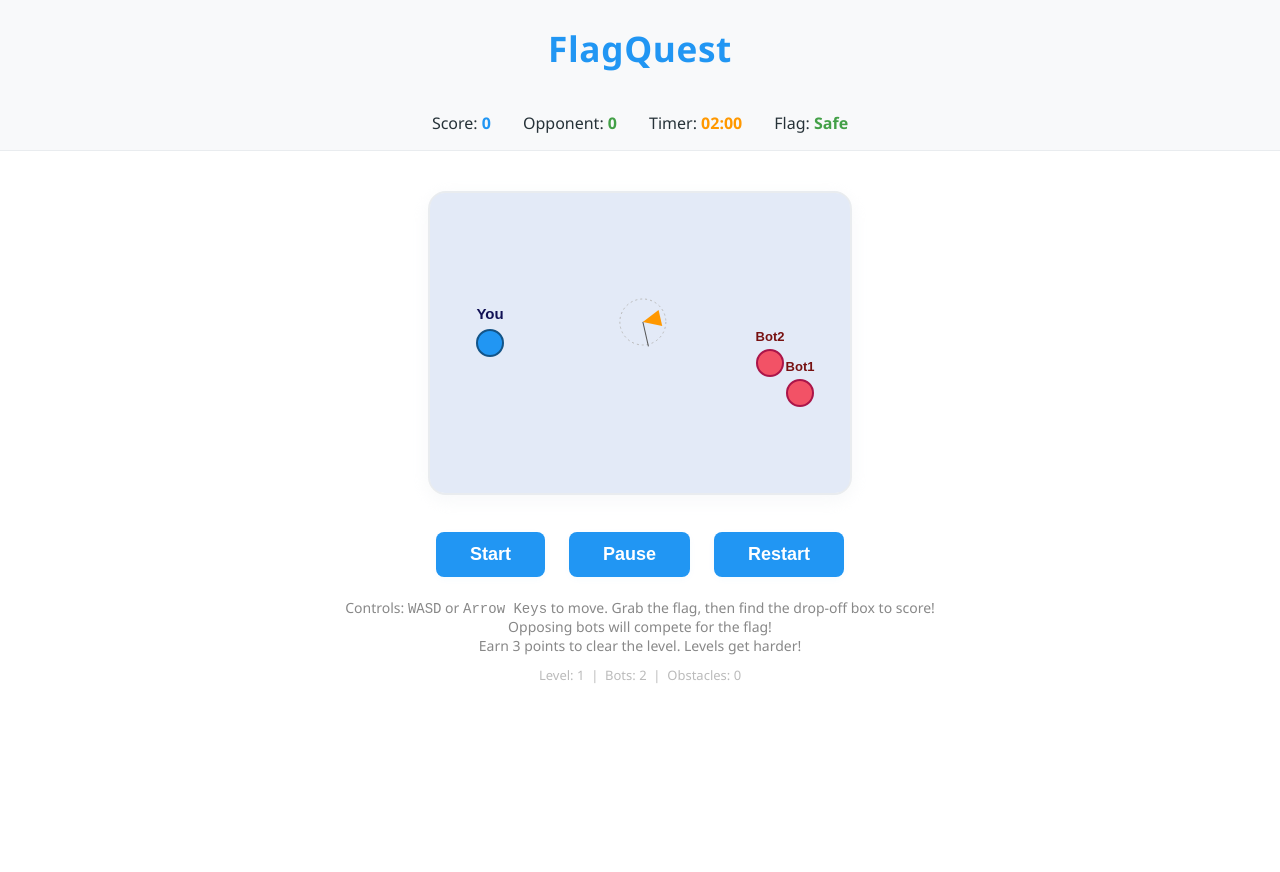
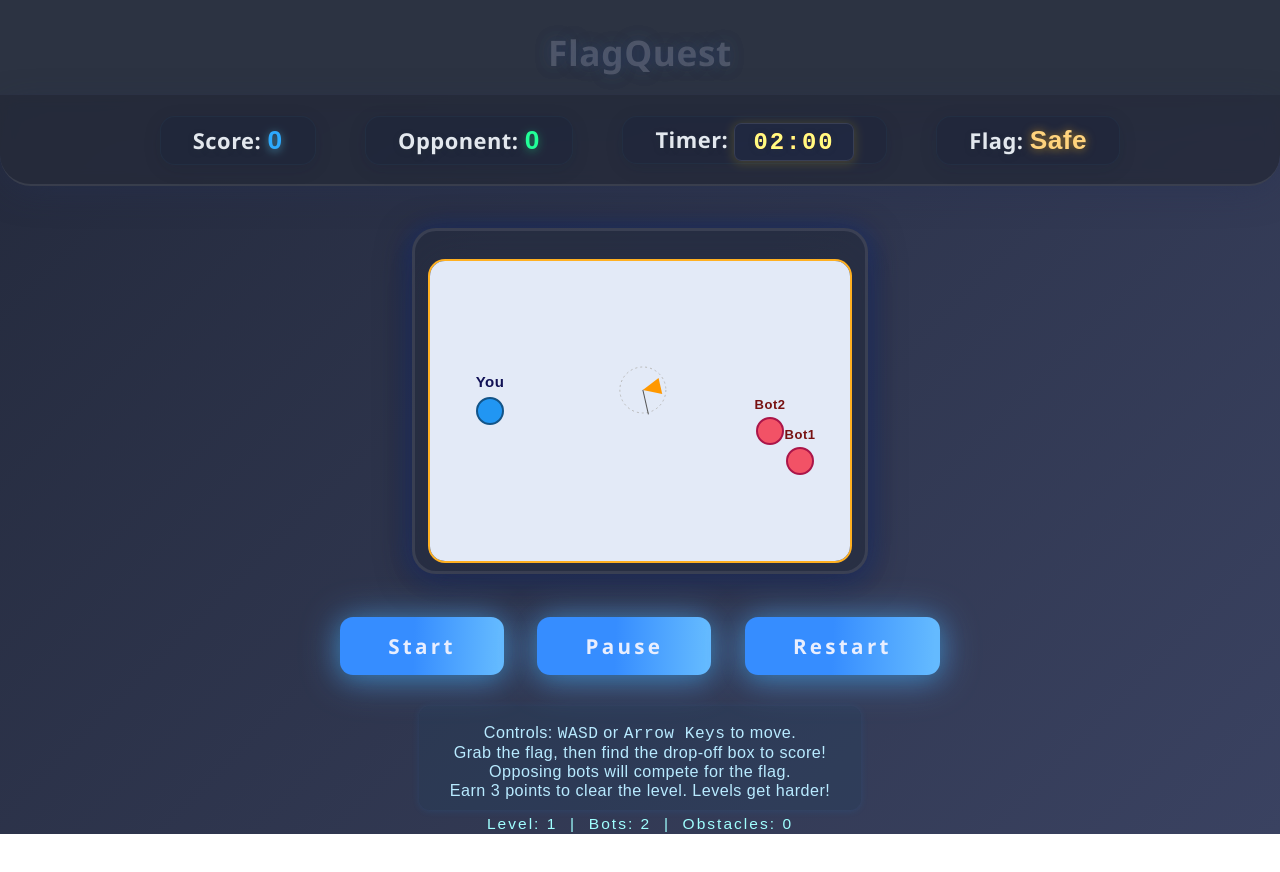
Before and after one commit to shivkd/flagquest-115943-115952, a React (Create React App) app in the folder game_frontend/: page / in a window 1280 px wide. Shown: the top 872 px of the page. Before the commit the page ends 800 px from the top, so only its background shows below. Built offline with nearby package versions, Linux system fonts and the light colour scheme; the HTML template or start-up script is replaced by a standard one.

Commit message:
CheckPoint

```diff
--- a/game_frontend/src/App.css
+++ b/game_frontend/src/App.css
@@ -1,106 +1,326 @@
 :root {
-  --bg-primary: #ffffff;
-  --bg-secondary: #f8f9fa;
-  --text-primary: #263238;
-  --primary: #2196f3;
-  --secondary: #43a047;
-  --accent: #ff9800;
-  --border-color: #e9ecef;
-  --button-bg: #2196f3;
-  --button-text: #ffffff;
+  --bg-primary: linear-gradient(135deg, #23293b 0%, #3a4261 100%);
+  --bg-secondary: rgba(38, 43, 57, 0.84);
+  --glass: rgba(38, 43, 57, 0.85);
+  --text-primary: #e3e8ee;
+  --primary: #368dff;
+  --primary-glow: #64baff77;
+  --secondary: #36ff89;
+  --secondary-glow: #36ff8970;
+  --accent: #ffb021;
+  --accent-gradient: linear-gradient(145deg, #ffb021 26%, #ff7b3f 88%);
+  --border-color: rgba(255,255,255,0.09);
+  --button-bg: linear-gradient(92deg, #368dff 45%, #64baff 97%);
+  --button-shadow: 0 4px 24px 0 #368dff4d;
+  --button-text: #e8eefe;
+  --panel-glass: rgba(38, 45, 65, 0.72);
+  --panel-outline: rgba(255,255,255,0.09);
+  --shadow-heavy: 0 6px 32px 2px #181d2d98;
+  --timer-bg: rgba(29,35,52,0.87);
+  --victory-gradient: linear-gradient(93deg, #57ffb2 0%, #2196f3 100%);
+  --defeat-gradient: linear-gradient(93deg, #f25266 0%, #ff9800 100%);
 }
+
+/* AAA font imports */
+@import url('https://fonts.googleapis.com/css2?family=Orbitron:wght@800&family=Exo:wght@400;700&display=swap');
+
 
 .App {
   min-height: 100vh;
   text-align: center;
-  background-color: var(--bg-primary);
+  background: var(--bg-primary) !important;
   color: var(--text-primary);
-  font-family: 'Segoe UI', 'Roboto', Arial, sans-serif;
+  font-family: 'Exo', 'Segoe UI', 'Roboto', Arial, sans-serif;
+  letter-spacing: .03em;
+  /* smooth fade */
+  transition: background 0.65s cubic-bezier(.65,.05,.35,1);
 }
 
+/* HEADER */
 header {
   width: 100%;
-  background: var(--bg-secondary);
-  box-shadow: 0 2px 12px 0 rgba(33,150,243,0.025);
+  background: rgba(40, 46, 62, 0.98);
+  box-shadow: 0 6px 34px 1px #222b3370;
+  border-bottom: 1.5px solid rgba(100,100,125,.09);
+  backdrop-filter: blur(3.5px);
+  z-index: 15;
 }
 
+header h1 {
+  margin: 0;
+  padding: 1.6rem 0 1.3rem 0 !important;
+  font-family: 'Orbitron', 'Exo', 'Segoe UI', Arial, sans-serif;
+  font-weight: 800;
+  font-size: 2.85rem;
+  /* AAA metallic shine */
+  background: linear-gradient(92deg, #d7f0ff 37%, #92baff 60%, #48aaff 90%, #adf8ff 100%);
+  -webkit-background-clip: text;
+  -webkit-text-fill-color: transparent;
+  letter-spacing: 0.11em;
+  text-shadow: 0 2px 16px #28488a42, 0 1.5px 0.5px #ffffff25;
+  filter: brightness(1.18);
+  animation: shine-effect 3.6s cubic-bezier(.1,.67,.31,1) infinite alternate;
+}
+@keyframes shine-effect {
+  0% { filter: brightness(1.15);}
+  100% { filter: brightness(1.22);}
+}
+
+/* Scoreboard Panel */
+section {
+  display: flex;
+  align-items: center;
+  justify-content: center;
+  gap: 3.1rem;
+  background: var(--glass);
+  border-bottom: 2.5px solid var(--panel-outline);
+  box-shadow: 0 8px 36px -9px #25305588;
+  backdrop-filter: blur(8px) saturate(1.45);
+  border-radius: 0 0 31px 31px;
+  padding: 1.28rem 0 1.22rem 0 !important;
+  margin-bottom: 0;
+  font-size: 1.17rem;
+  font-family: 'Orbitron', 'Exo', 'Segoe UI', Arial, sans-serif;
+  z-index: 7;
+  position: relative;
+}
+section > div {
+  padding: .5rem 2.0rem;
+  background: rgba(31,38,58,0.69);
+  border-radius: 15px;
+  box-shadow: 0 4px 18px 0 #0d1a2e1f;
+  border: 1.5px solid rgba(86,194,247,0.045);
+  font-weight: 700;
+  font-size: 1.17em;
+  text-shadow: 0 1.5px 6px #2732394b;
+  transition: background 0.32s;
+}
+section > div span {
+  font-family: 'Orbitron', 'Exo', Arial, sans-serif;
+  font-size: 1.2em;
+  filter: brightness(1.18) saturate(1.21);
+}
+
+/* Game status, dropoff or messages */
+.game-message {
+  margin-top: 1.03rem;
+  text-align: center;
+  font-family: 'Exo', 'Segoe UI', Arial, sans-serif;
+  color: var(--secondary);
+  font-size: 1.28rem;
+  font-weight: 700;
+  letter-spacing: .035em;
+  min-height: 30px;
+  transition: color 0.2s;
+  text-shadow: 0 1px 11px #3bc78e35;
+}
+
+/* Main Panel/Canvas area */
+main {
+  display: flex;
+  flex-direction: column;
+  align-items: center;
+  margin-top: 2.6rem;
+  margin-bottom: 2.6rem;
+}
+
+.game-canvas-panel {
+  width: 450px;
+  max-width: 97vw;
+  height: 340px;
+  display: flex;
+  align-items: center;
+  justify-content: center;
+  background: var(--panel-glass);
+  border-radius: 24px;
+  box-shadow: var(--shadow-heavy), 0 2.5px 23px 1px #1240c870;
+  border: 3px solid var(--panel-outline);
+  position: relative;
+  transition: box-shadow 0.25s;
+  outline: none;
+  margin-bottom: 2.7rem;
+  overflow: visible;
+}
+
+/* --- GAME BUTTONS --- */
 .game-btn {
   background: var(--button-bg);
   color: var(--button-text);
-  padding: 12px 34px;
-  border: none;
-  border-radius: 8px;
-  font-size: 18px;
-  font-weight: 600;
-  box-shadow: 0 2px 10px -3px rgba(33,150,243,0.09);
+  padding: 15px 48px;
+  border: 0;
+  outline: 0;
+  border-radius: 13px;
+  font-family: 'Orbitron', 'Exo', 'Segoe UI', Arial, sans-serif;
+  font-size: 1.29rem;
+  font-weight: 800;
+  letter-spacing: .16em;
+  box-shadow: var(--button-shadow), 0 3px 18px 1px #129e6b18;
+  filter: drop-shadow(0 2.5px 18px var(--primary-glow));
   cursor: pointer;
-  outline: none;
-  transition: background 0.20s, transform 0.08s;
+  transition:
+    box-shadow 0.18s cubic-bezier(.35,.6,0,1.53),
+    transform 0.14s cubic-bezier(.65,.45,0,1.49),
+    background 0.28s cubic-bezier(.64,.05,.36,1.13);
+}
+.game-btn:hover, .game-btn:focus {
+  background: linear-gradient(92deg, #49b2ff 35%, #45f7c4 92%) !important;
+  color: #163878 !important;
+  box-shadow: 0 5px 34px 2.5px var(--primary-glow), 0 1px 10px #3bf1aae8;
+  outline: 2.2px solid #39ffd577;
+  transform: scale(1.045);
 }
 .game-btn:active {
-  transform: scale(0.94);
-  background: #1769aa;
-}
-.game-btn:hover {
-  background: #1976d2;
+  background: #2568b6 !important;
+  transform: scale(0.97);
+  filter: brightness(0.92);
+  box-shadow: 0 1.5px 8.5px #243b445c;
 }
 
 canvas:focus {
-  box-shadow: 0 0 0 3px var(--accent);
+  outline: 2.5px solid var(--accent);
+  box-shadow: 0 0 0 5px var(--accent), 0 4px 32px #ffb02144;
 }
 
 li {
-  margin-bottom: 4px;
-  color: #444;
+  margin-bottom: 4.5px;
+  color: var(--text-primary);
+  font-family: 'Exo', Arial, sans-serif;
 }
 
+/* Hide scrollbars for immersion */
 ::-webkit-scrollbar {
-  width: 7px;
-  background: #e9ecef;
+  width: 8px;
+  background: #262d3dee;
 }
 ::-webkit-scrollbar-thumb {
-  background: #b0c4d8;
+  background: #8198b622;
   border-radius: 4px;
 }
+::-webkit-scrollbar-thumb:hover {
+  background: #4b6fa94a;
+}
 
-@media (max-width: 900px) {
+@media (max-width: 950px) {
   .App {
     font-size: 16px;
   }
+  .game-canvas-panel { width: 97vw; }
+}
+@media (max-width: 800px) {
+  .App {
+    font-size: 14.9px;
+  }
+  .game-canvas-panel { width: 99vw;}
+}
+@media (max-width: 600px) {
+  .App {
+    font-size: 13.9px;
+  }
+  .game-canvas-panel {
+    width: 99vw !important;
+    height: 220px !important;
+  }
+  header h1 { font-size: 1.45rem !important; }
+  section>div { font-size: 1.11em; }
 }
 
-@media (max-width: 700px) {
-  .App {
-    font-size: 15px;
-  }
-  canvas {
-    width: 95vw !important;
-    height: 290px !important;
-  }
-  header h1 {
-    font-size: 22px !important;
+input[type=number]::-webkit-inner-spin-button,
+input[type=number]::-webkit-outer-spin-button { -webkit-appearance: none; margin: 0;}
+input[type=number] { -moz-appearance: textfield; }
+
+/* Overlay Victory/Defeat panel */
+.game-overlay-panel {
+  position: absolute;
+  left: 50%;
+  top: 52%;
+  transform: translate(-50%,-48%);
+  min-width: 240px;
+  width: 94%;
+  max-width: 374px;
+  min-height: 123px;
+  padding: 18px 22px 17px 22px;
+  border-radius: 24px;
+  background: var(--panel-glass);
+  box-shadow: 0 5px 32px 0 #55ffc282, 0 2.5px 14px #48aaff19;
+  border: 2.5px solid #6af7cd48;
+  z-index: 40;
+  display: flex;
+  flex-direction: column;
+  align-items: center;
+  justify-content: center;
+  animation: popOverlay 0.28s cubic-bezier(.12,.73,.38,1.35);
+  transition: box-shadow .28s, background .2s;
+}
+@keyframes popOverlay {
+  0% { transform: translate(-50%,-55%) scale(.8);}
+  90% { transform: translate(-50%,-45%) scale(1.08);}
+  100% { transform: translate(-50%,-48%) scale(1);}
+}
+.game-overlay-panel.victory {
+  background: var(--victory-gradient), var(--panel-glass);
+  border-color: #96f2d8;
+  box-shadow: 0 8px 44px 3px #89ffb13c, 0 1.5px 32px #30f7e444;
+}
+.game-overlay-panel.defeat {
+  background: var(--defeat-gradient), var(--panel-glass);
+  border-color: #ffcee3;
+  box-shadow: 0 8px 44px 3px #f252663c, 0 1.5px 32px #ff98004c;
+}
+
+.game-overlay-panel h2 {
+  font-size: 2.2rem;
+  font-family: 'Orbitron', Arial, sans-serif;
+  margin-bottom: 7px;
+  font-weight: 800;
+  text-shadow: 0 3.5px 14px #fff9, 0 1.5px 2.5px #2196f335;
+  letter-spacing: .13em;
+  color: #263958;
+  background: transparent;
+}
+.game-overlay-panel .desc {
+  font-family: 'Exo', Arial, sans-serif;
+  font-size: 1.11rem;
+  margin-bottom: 15px;
+  color: #2a2b33;
+  filter: brightness(1);
+  text-shadow: 0 1.5px 12px #f6ffc444;
+  background: transparent;
+}
+
+.game-canvas-panel .continue-btn {
+  position: absolute;
+  left: 50%;
+  bottom: 17%;
+  transform: translateX(-50%);
+  z-index: 23;
+  font-size: 1.21rem;
+}
+
+/* Controls info panel */
+.controls-panel {
+  margin-top: 1.2rem;
+  color: #b8eaff;
+  font-size: 1.01rem;
+  font-family: 'Exo', Arial, sans-serif;
+  border-radius: 11px;
+  padding: 1.1em 1.9em .6em 1.9em;
+  background: rgba(32,62,94,0.26);
+  box-shadow: 0 1px 7px #2196f322;
+}
+.level-panel {
+  margin-top: .3rem;
+  color: #8affe8;
+  font-size: 0.97rem;
+  font-family: 'Orbitron', Arial, sans-serif;
+  filter: brightness(1.16);
+  letter-spacing: 0.13em;
+  padding-bottom: .1rem;
+}
+
+/* Animation helpers */
+@media (hover: hover) {
+  .game-btn:hover,
+  .game-btn:focus {
+    filter: drop-shadow(0 3.5px 28px #4ef0ea55);
   }
 }
-
-@media (max-width: 500px) {
-  .App {
-    font-size: 13px;
-  }
-  canvas {
-    width: 98vw !important;
-    height: 220px !important;
-  }
-  header h1 {
-    font-size: 17px !important;
-  }
-}
-
-/* Extra: Hide number input spinner in some browsers */
-input[type=number]::-webkit-inner-spin-button,
-input[type=number]::-webkit-outer-spin-button {
-  -webkit-appearance: none;
-  margin: 0;
-}
-input[type=number] {
-  -moz-appearance: textfield;
-}
--- a/game_frontend/src/App.js
+++ b/game_frontend/src/App.js
@@ -638,88 +638,62 @@ function App() {
           FlagQuest
         </h1>
       </header>
-      <section
-        style={{
-          display: "flex",
-          alignItems: "center",
-          justifyContent: "center",
-          gap: "2rem",
-          background: "var(--bg-secondary)",
-          borderBottom: "1px solid var(--border-color)",
-          padding: "1rem 0",
-        }}
-      >
-        <div style={{ fontWeight: 500 }}>
+      {/* --- AAA Scoreboard --- */}
+      <section>
+        <div>
           Score:{" "}
-          <span style={{ color: "var(--primary)", fontWeight: 700 }}>
+          <span style={{ color: "var(--primary)", textShadow: "0 2px 8px #64baff88" }}>
             {player.score}
           </span>
         </div>
-        <div style={{ fontWeight: 500 }}>
+        <div>
           Opponent:{" "}
-          <span style={{ color: "var(--secondary)", fontWeight: 700 }}>
+          <span style={{ color: "var(--secondary)", textShadow: "0 2px 9px #36ff8967" }}>
             {oppScore}
           </span>
         </div>
-        <div style={{ fontWeight: 500 }}>
+        <div>
           Timer:{" "}
-          <span style={{ color: "var(--accent)", fontWeight: 700 }}>
+          <span style={{
+            color: "#ffd57e",
+            background: "var(--timer-bg)",
+            boxShadow: "0 1.5px 10px 2px #ffb02127",
+            borderRadius: "7.5px",
+            padding: "4.5px 18px",
+            fontFamily: "'Orbitron', 'Exo', monospace",
+            letterSpacing: "0.08em",
+            fontWeight: 800,
+            fontSize: "1.09em",
+            border: "1.3px solid var(--panel-outline)"
+          }}>
             {timerStr}
           </span>
         </div>
-        <div style={{ fontWeight: 500 }}>
+        <div>
           Flag:{" "}
-          <span style={{ color: "var(--secondary)", fontWeight: 700 }}>
+          <span style={{ color: "#ffd37d", filter: "drop-shadow(0 0 4px #ffb02193)" }}>
             {flagStatus}
           </span>
         </div>
       </section>
       {dropoffStatus && (
-        <div
-          style={{
-            marginTop: ".8rem",
-            textAlign: "center",
-            color: "#43a047",
-            fontSize: 17,
-            fontWeight: 600,
-            letterSpacing: "0.014em",
-            minHeight: 25,
-          }}
-        >
+        <div className="game-message">
           {dropoffStatus}
         </div>
       )}
 
-      <main
-        style={{
-          display: "flex",
-          flexDirection: "column",
-          alignItems: "center",
-          marginTop: "2.5rem",
-          marginBottom: "2.5rem",
-        }}
-      >
-        {/* ---- Central Game Area (canvas) ---- */}
+      <main>
+        {/* ---- Central Game Area (canvas with AAA panel) ---- */}
         <div
-          style={{
-            width: `${CANVAS_W}px`,
-            height: `${CANVAS_H}px`,
-            background: "var(--bg-secondary)",
-            border: "2.5px solid var(--border-color)",
-            borderRadius: "18px",
-            boxShadow: "0 5px 16px 2px #e9ecef55",
-            display: "flex",
-            alignItems: "center",
-            justifyContent: "center",
-            marginBottom: "2.3rem",
-            maxWidth: "95vw",
-            position: "relative",
-            outline: "none",
-          }}
+          className="game-canvas-panel"
           tabIndex={0}
           aria-label="Game Area"
           onFocus={() => {
-            // Focus event can be used to allow for keyboard hotkeys
+            // Allow for keyboard hotkeys if needed
+          }}
+          style={{
+            width: `${CANVAS_W + 30}px`,
+            height: `${CANVAS_H + 40}px`
           }}
         >
           <canvas
@@ -731,42 +705,59 @@ function App() {
               background: "none",
               outline: "none",
               border: "none",
-              width: "100%",
-              height: "100%",
+              width: `${CANVAS_W}px`,
+              height: `${CANVAS_H}px`,
               display: "block",
               borderRadius: "15px",
+              boxShadow: "0 0 0 2px var(--accent), 0 2.5px 38px #2b314259",
+              zIndex: 6,
+              marginTop: "20px"
             }}
             aria-label="Game Canvas"
           />
-          {/* Overlay absolute continue button for level completed */}
+
+          {/* Overlay Victory/Defeat or Level Complete */}
+          {(gamestate === "over" || winner) && (
+            <div className={`game-overlay-panel ${winner === "player" ? "victory" : "defeat"}`} tabIndex={0}>
+              <h2>
+                {winner === "player" ? "You Win! 🎉" : winner === "bot" ? "Bots Win! 🤖" : "Game Over"}
+              </h2>
+              <div className="desc">
+                {message || (winner === "player"
+                  ? "Legendary moves! Next time, try with more bots!"
+                  : winner === "bot" ? "Bots outsmarted you this round!" : "Try again!")}
+              </div>
+              <button className="game-btn continue-btn"
+                onClick={() => handleRestart(false)}
+                tabIndex={0}
+                aria-label="Restart Game"
+              >Restart</button>
+            </div>
+          )}
+          {/* Level Complete Overlay */}
           {levelCompleted && (
-            <button
-              className="game-btn"
-              style={{
-                position: "absolute",
-                left: "50%",
-                bottom: "18%",
-                transform: "translateX(-50%)",
-                fontSize: "1.25rem",
-                padding: "15px 48px",
-                zIndex: 23,
-                background: "#43a047"
-              }}
-              onClick={handleContinueLevel}
-              tabIndex={0}
-              aria-label="Continue to Next Level"
-            >
-              Continue
-            </button>
+            <div className="game-overlay-panel victory" tabIndex={0}>
+              <h2>Level {level} Complete!</h2>
+              <div className="desc">
+                Congratulations! Continue to next level.<br />
+              </div>
+              <button
+                className="game-btn continue-btn"
+                onClick={handleContinueLevel}
+                tabIndex={0}
+                aria-label="Continue to Next Level"
+              >Continue</button>
+            </div>
           )}
         </div>
         {/* ---- Control Buttons ---- */}
-        <div
-          style={{
-            display: "flex",
-            gap: "1.5rem",
-          }}
-        >
+        <div style={{
+          display: "flex",
+          gap: "2.1rem",
+          justifyContent: "center",
+          alignItems: "center",
+          marginBottom: ".7rem"
+        }}>
           <button
             className="game-btn"
             tabIndex={0}
@@ -794,14 +785,15 @@ function App() {
             Restart
           </button>
         </div>
-        <div style={{ marginTop: "1.3rem", color: "#888", fontSize: 14 }}>
-          <span>
-            Controls: <kbd>WASD</kbd> or <kbd>Arrow Keys</kbd> to move. Grab the flag, then find the drop-off box to score!<br />
-            Opposing bots will compete for the flag!<br />
-            Earn 3 points to clear the level. Levels get harder!<br/>
-          </span>
+        {/* Controls and Level info below */}
+        <div className="controls-panel">
+          Controls:&nbsp;
+          <kbd>WASD</kbd> or <kbd>Arrow Keys</kbd> to move.<br />
+          Grab the flag, then find the drop-off box to score!<br />
+          Opposing bots will compete for the flag.<br />
+          Earn 3 points to clear the level. Levels get harder!
         </div>
-        <div style={{ marginTop: "0.7rem", color: "#bbb", fontSize: 13 }}>
+        <div className="level-panel">
           Level: {level} &nbsp;|&nbsp; Bots: {numBots} &nbsp;|&nbsp; Obstacles: {obstacles.length}
         </div>
       </main>
```
Also changed, not shown: 1 other file (tests, documents, lock files or other folders).
